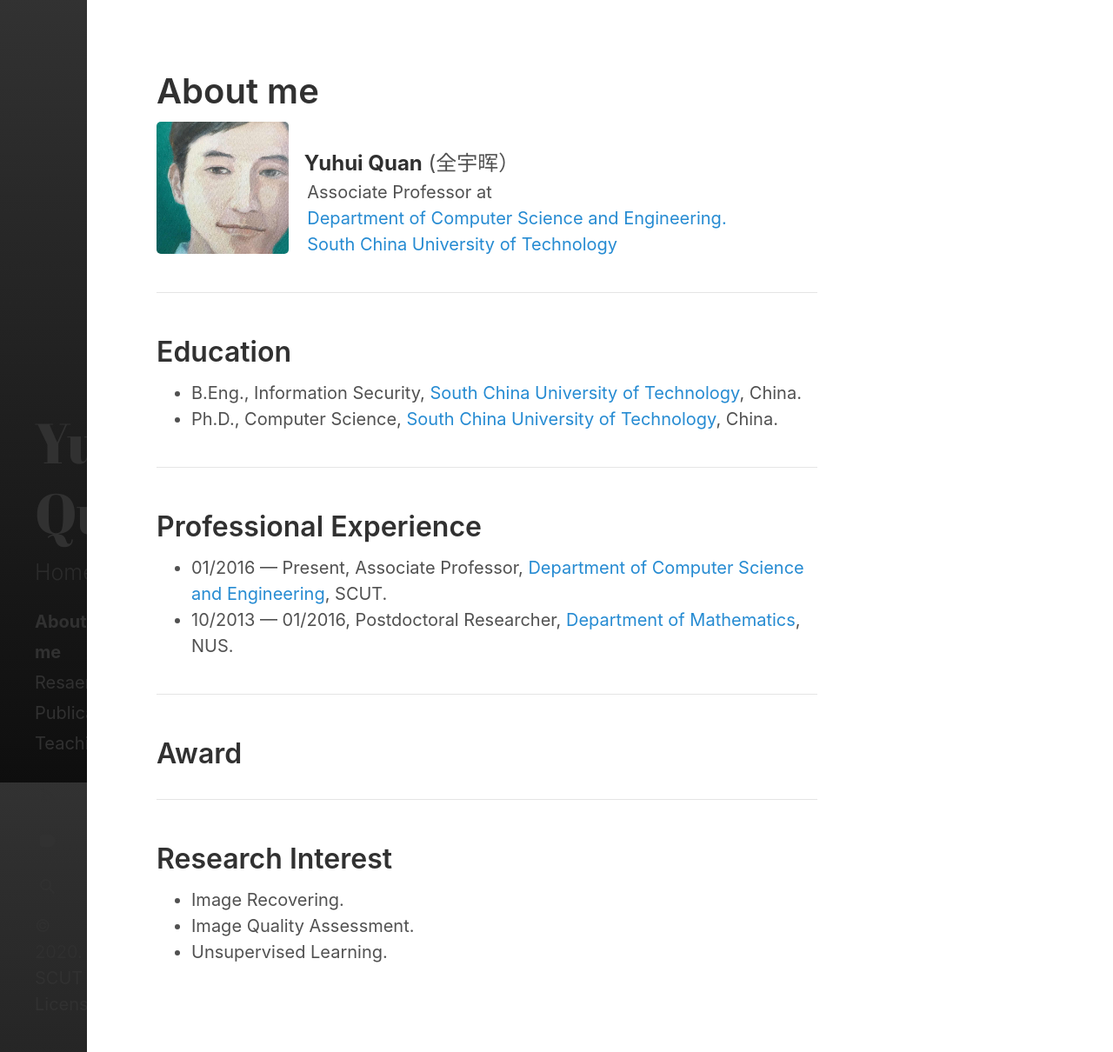
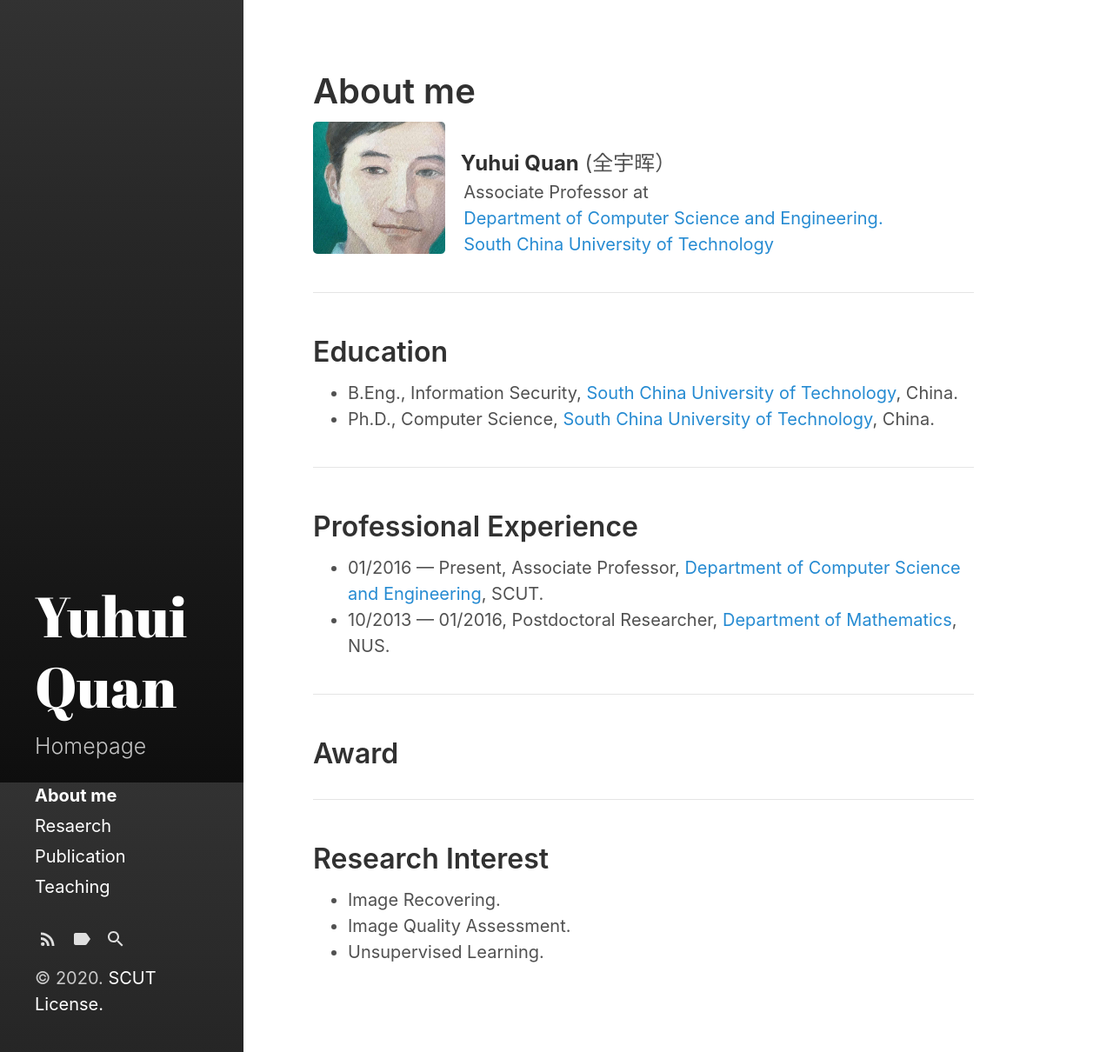
Before and after one commit to Dofboom/Dofboom.github.io, a Jekyll site: the page built from index.html, in a window 1280 px wide and 1210 px high. Shown: the whole window at 87% size. Built offline with Jekyll 4.4.1, drawn with Linux system fonts in a browser that asks for light colours; the list of posts is cut into pages by our own code.

Commit message:
Update _variables.scss

```diff
--- a/_sass/hydeout/_variables.scss
+++ b/_sass/hydeout/_variables.scss
@@ -29,7 +29,7 @@ $padding-v: 1em !default;
 $padding-h: 1.5em !default;
 $heading-spacing: 0.5rem !default;
 $section-spacing: 2rem !default;
-$sidebar-width: 5rem !default;
+$sidebar-width: 14rem !default;
 
 $large-breakpoint: 49rem !default;
 $large-font-size: 1.25rem !default;
@@ -43,7 +43,7 @@ $code-color: #bf616a !default;
 
 // Hyde theming
 $sidebar-bg-color: #202020 !default;
-$sidebar-fg-color: #313131 !default;
+$sidebar-fg-color: #fff !default;
 $sidebar-sticky: true !default;
 $layout-reverse: false !default;
 
```
